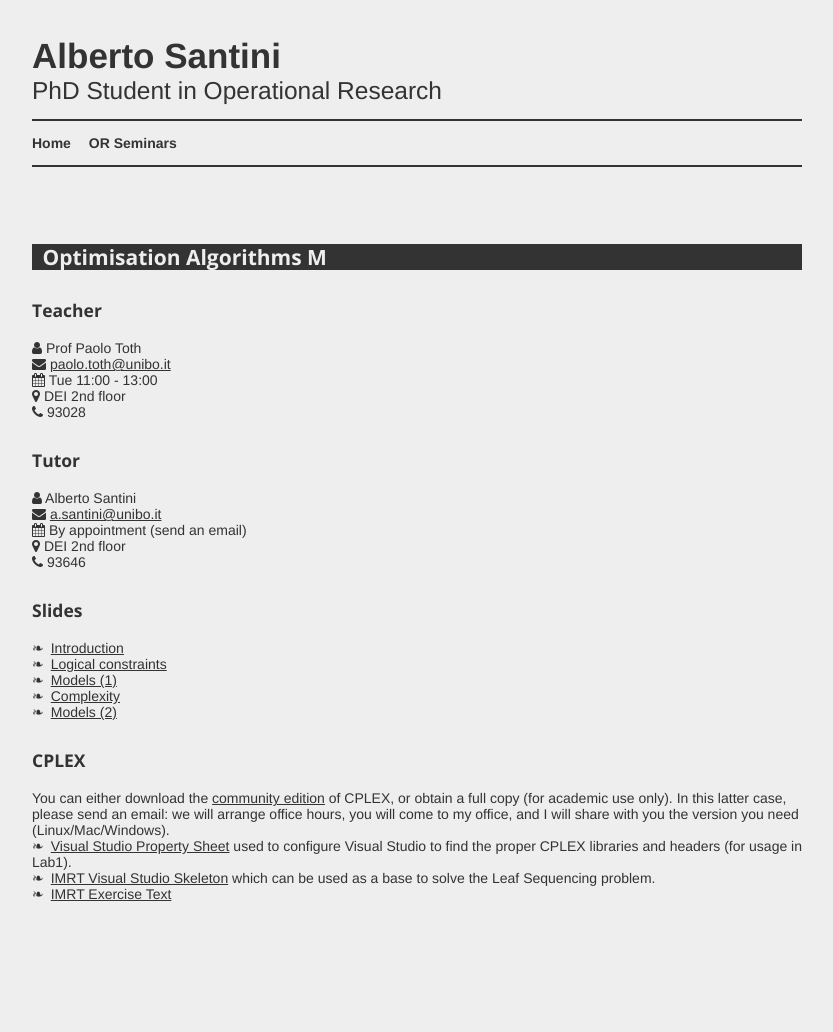
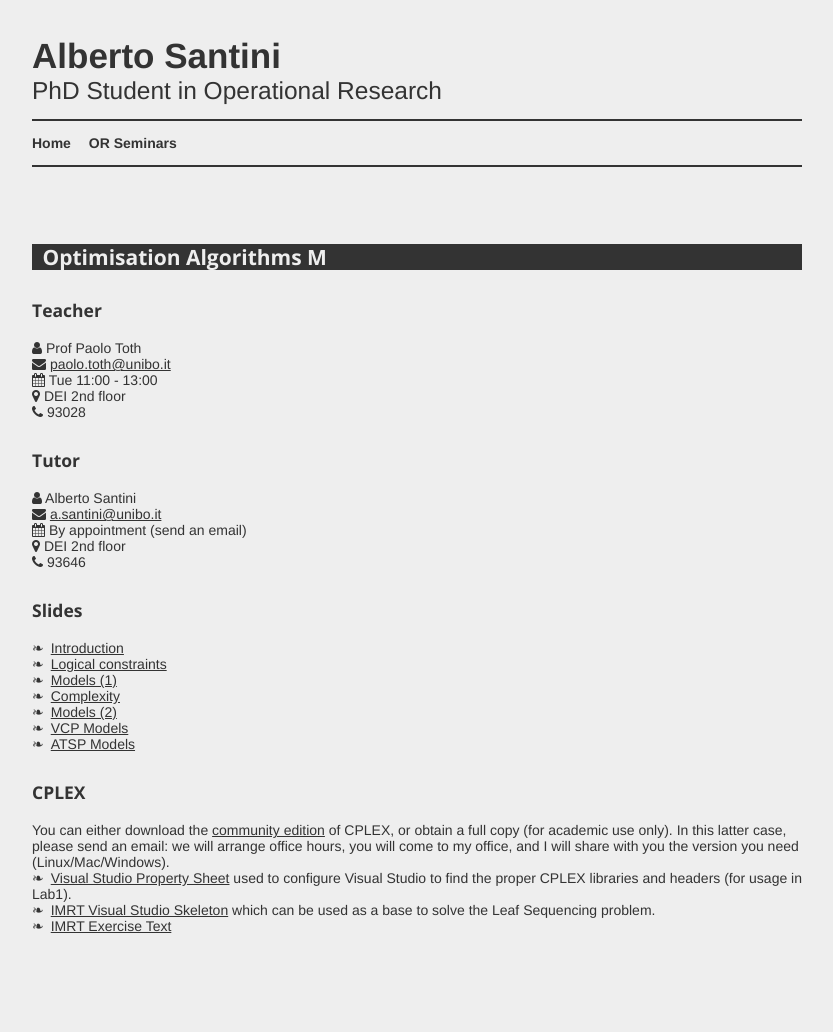
Before and after one commit to alberto-santini/alberto-santini.github.io, a Jekyll site: the page built from oa/index.md, in a window 1280 px wide. Shown: the whole page, without its empty margins (223-1056 px from the left). Built offline with Jekyll 4.4.1, drawn with Linux system fonts in a browser that asks for light colours; nearby versions of some CDN libraries; before the commit the page ends 1000 px from its top, so only the background shows below that.

Commit message:
Added two sets of slides

```diff
--- a/oa/index.md
+++ b/oa/index.md
@@ -35,6 +35,8 @@ layout: default
 * [Models (1)](/files/oa/OPT-ALG_2016_3_Models.pdf)
 * [Complexity](/files/oa/OPT-ALG_2016_4_Complexity.pdf)
 * [Models (2)](/files/oa/OPT-ALG_2016_5_Models.pdf)
+* [VCP Models](/files/oa/OPT-ALG_2016_6_VCP_models.pdf)
+* [ATSP Models](/files/oa/OPT-ALG_2016_7_ATSP_models.pdf)
 
 ## CPLEX
 
```
Also changed, not shown: 2 other files.
